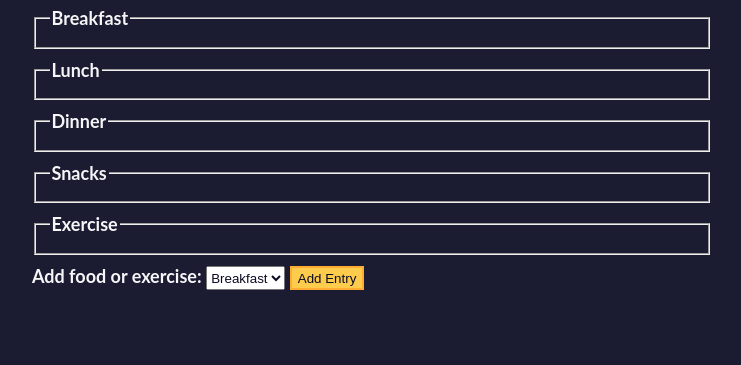
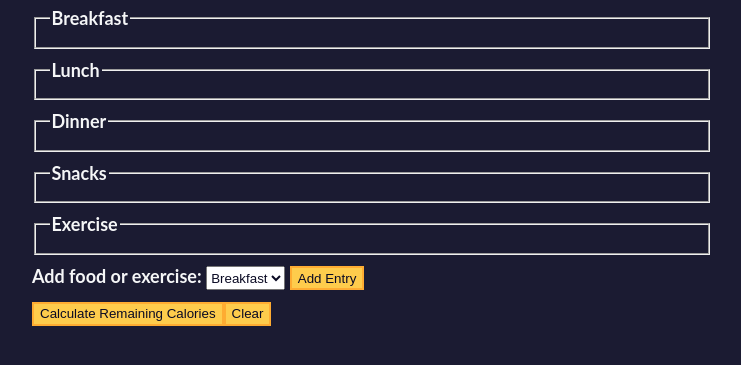
Before and after one commit to miguelpengson/calorieCounter, a plain HTML site: page index.html in a window 1280 px wide. Shown: the part 117-482 px from the top of the page, without its empty margins (268-1009 px from the left). Drawn offline with Linux system fonts and the light colour scheme.

Commit message:
another button to calculate calories and clear the form

```diff
--- a/index.html
+++ b/index.html
@@ -52,6 +52,10 @@
               <button id="add-entry" type="button">Add Entry</button>
             </span>
           </div>
+          <div>
+            <button type="submit">Calculate Remaining Calories</button
+            ><button id="clear" type="button">Clear</button>
+          </div>
         </form>
       </div>
     </main>
```
